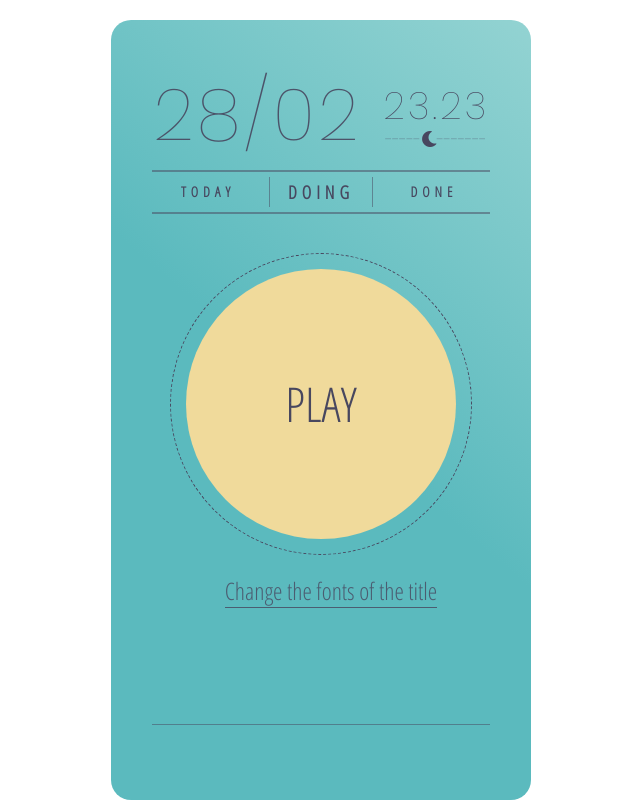
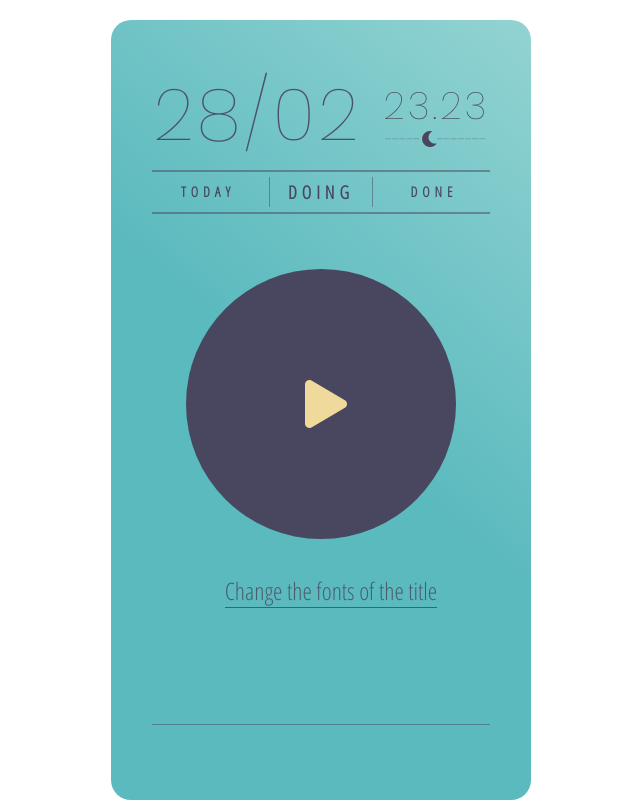
Before and after one commit to Carlosl93/TaskerReact, a React (Create React App) app: page / in a window 1280 px wide. Shown: the whole page, without its empty margins (319-959 px from the left). Built offline with nearby package versions, Linux system fonts and the light colour scheme.

Commit message:
Finishhed done

```diff
--- a/src/components/TaskList/Doing.js
+++ b/src/components/TaskList/Doing.js
@@ -5,29 +5,7 @@ import { PieChart, Pie } from 'recharts';
 const red = '#e27e8d';
 const yellow = '#F0DA9B';
 const blue = '#48475F';
-
-const states = {
-    play: {
-        color: yellow,
-        timerSize: 300,
-        toState: 'PAUSE',
-        render: <p>PLAY</p>
-    },
-    pause: {
-        color: red,
-        timerSize: 260,
-        toState: 'STOP',
-        render: <p>PAUSE</p>
-    },
-    stop: {
-        color: blue,
-        timerSize: 260,
-        toState: 'PLAY',
-        render: <p>STOP</p>
-    }
-};
-
-
+let timer;
 
 const DoingContainer = styled.div`
     width: calc(100% - 20px);
@@ -76,6 +54,8 @@ const Tag = styled.div`
     font-size: 48px;
     font-weight: 500;
     color: #48475F;
+    text-align: center;
+    width: 150px;
 
     z-index: 999;
 `;
@@ -106,6 +86,14 @@ const Label = styled.p`
     opacity: 0.7;
 `;
 
+const PauseContainer = styled.div`
+    display: flex;
+    align-items: center;
+    justify-content: center;
+    margin-top: 10px;
+    margin-left: 10px;
+`
+
 class Doing extends React.Component {
     constructor() {
         super();
@@ -114,65 +102,122 @@ class Doing extends React.Component {
             rotation: 0,
             size: 270,
             isPlay: false,
-            ...states.play
+            hover: false,
         }
     }
 
-    timerCheck = () => {
+    componentDidMount() {
+        this.checkState('INITIAL');
+    }
+
+    startTime = () => {
+        timer = setInterval(
+            this.intervalCheck, 1000
+        );
+    }
+
+    endTime = () => {
+        clearInterval(timer);
+    }
+
+    intervalCheck = () => {
         let { rotation, size } = this.state;
-
         this.setState({
             rotation: rotation + 5,
             size: size >= 260 ? size - 20 : size + 20
         });
     }
 
-    changeColor = () => {
+    checkState = (nextState) => {
+        switch (nextState) {
+            case 'INITIAL':
                 this.setState({
-            color: red
+                    color: blue,
+                    timerSize: 260,
+                    onState: 'INITIAL'
                 });
-    };
-
-    checkState = () => {
-        switch (this.state.toState) {
+                return;
             case 'PLAY':
-            case 'RESUME':
-                this.setState(states.play);
-                return;
-            case 'STOP':
-                this.setState(states.stop);
+                this.setState({
+                    color: yellow,
+                    timerSize: 300,
+                    onState: 'PLAY'
+                });
+                this.startTime();
                 return;
             case 'PAUSE':
-                this.setState(states.pause);
+                this.setState({
+                    color: red,
+                    size: 270,
+                    timerSize: 260,
+                    onState: 'PAUSE'
+                });
+                this.endTime();
                 return;
         }
-    };
+    }
 
-    renderTag = () => {
-        if (this.state.isPlay) {
-            return <p>TVC</p>;
-        } else {
+    checkRender = () => {
+        switch (this.state.onState) {
+            case 'INITIAL':
                 return <i
+                    onClick={() => this.checkState('PLAY')}
                     className="fas fa-play fa-1x"
                     style={{ color: yellow, marginLeft: '10px' }}
                 ></i>;
+            case 'PLAY':
+                if (!this.state.hover) {
+                    return <div>
+                        00:00:00
+                    </div>
+                } else {
+                    return <i
+                        onClick={() => this.checkState('PAUSE')}
+                        className="fas fa-pause"
+                        style={{ color: blue, cursor: 'pointer' }}
+                    ></i>
+                };
+            case 'PAUSE':
+                if (!this.state.hover) {
+                    return <div>
+                        00:00:00
+                    </div>
+                } else {
+                    return <PauseContainer>
+                        <i
+                            onClick={() => this.checkState('PLAY')}
+                            className="fas fa-play"
+                            style={{ margin: "0px 5px", color: blue, cursor: 'pointer' }}
+                        ></i>
+                        <i
+                            onClick={() => this.checkState('INITIAL')}
+                            className="fas fa-check-circle"
+                            style={{ margin: "0px 5px", color: blue, cursor: 'pointer' }}
+                        ></i>
+                    </PauseContainer>
+                };
+                return;
         }
-    };
+    }
+
+    checkHover = () => {
+
+        this.setState({ hover: !this.state.hover })
+        console.log(this.state.hover);
+    }
 
     render() {
         let { rotation, size, color, timerSize, isPlay, render } = this.state;
-
-        console.log(this.state);
 
         return (
             <DoingContainer>
                 <TimerContainer>
                     <TimerLine size={timerSize} rotation={rotation} />
                     <Timer size={size} color={color} />
-                    <Tag onClick={this.checkState}>
+                    <Tag onMouseEnter={this.checkHover} onMouseLeave={this.checkHover}>
                         <div>
                             {
-                                render
+                                this.checkRender()
                             }
                         </div>
                     </Tag>
```
Lines whose indentation alone changed are shown as unchanged.
